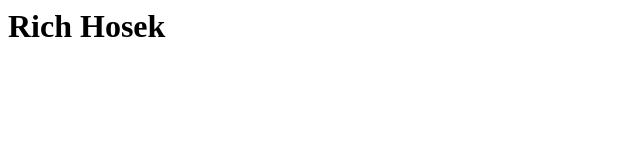
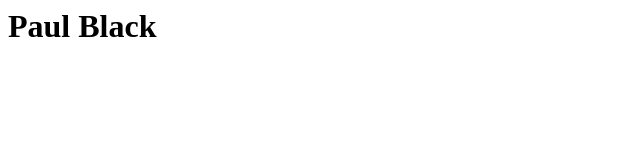
Before and after one commit to pblack67/pblack67.github.io, a plain HTML site: page index.html in a window 1280 px wide. Shown: the full height of the page, 0-640 px from the left. Drawn offline with Linux system fonts and the light colour scheme.

Commit message:
Update index.html

```diff
--- a/index.html
+++ b/index.html
@@ -3,6 +3,6 @@
 <head>
 <title>Personal Page</title>
 <body>
-<h1>Rich Hosek</h1>
+<h1>Paul Black</h1>
 </body>
 </html>
```
